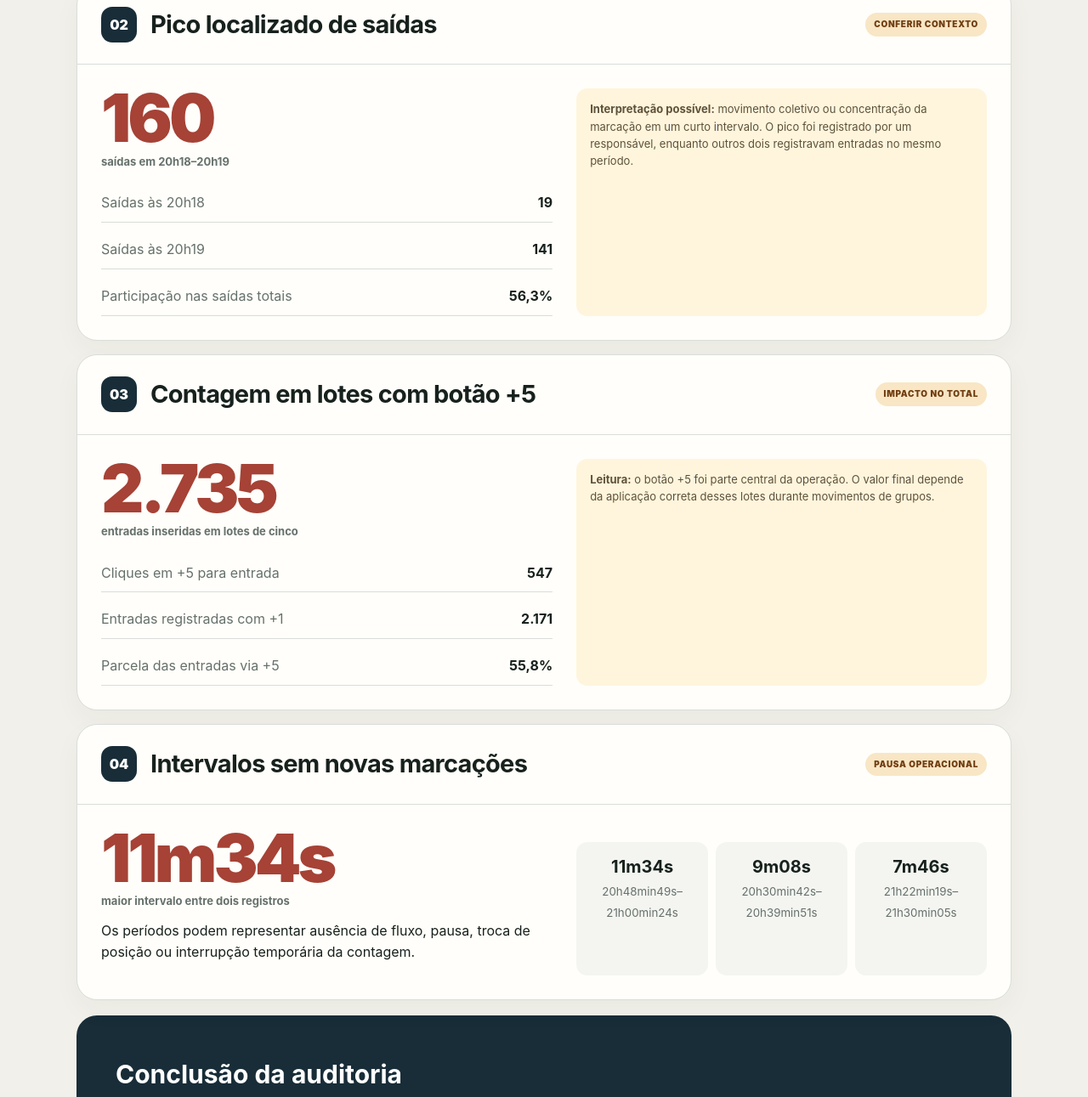
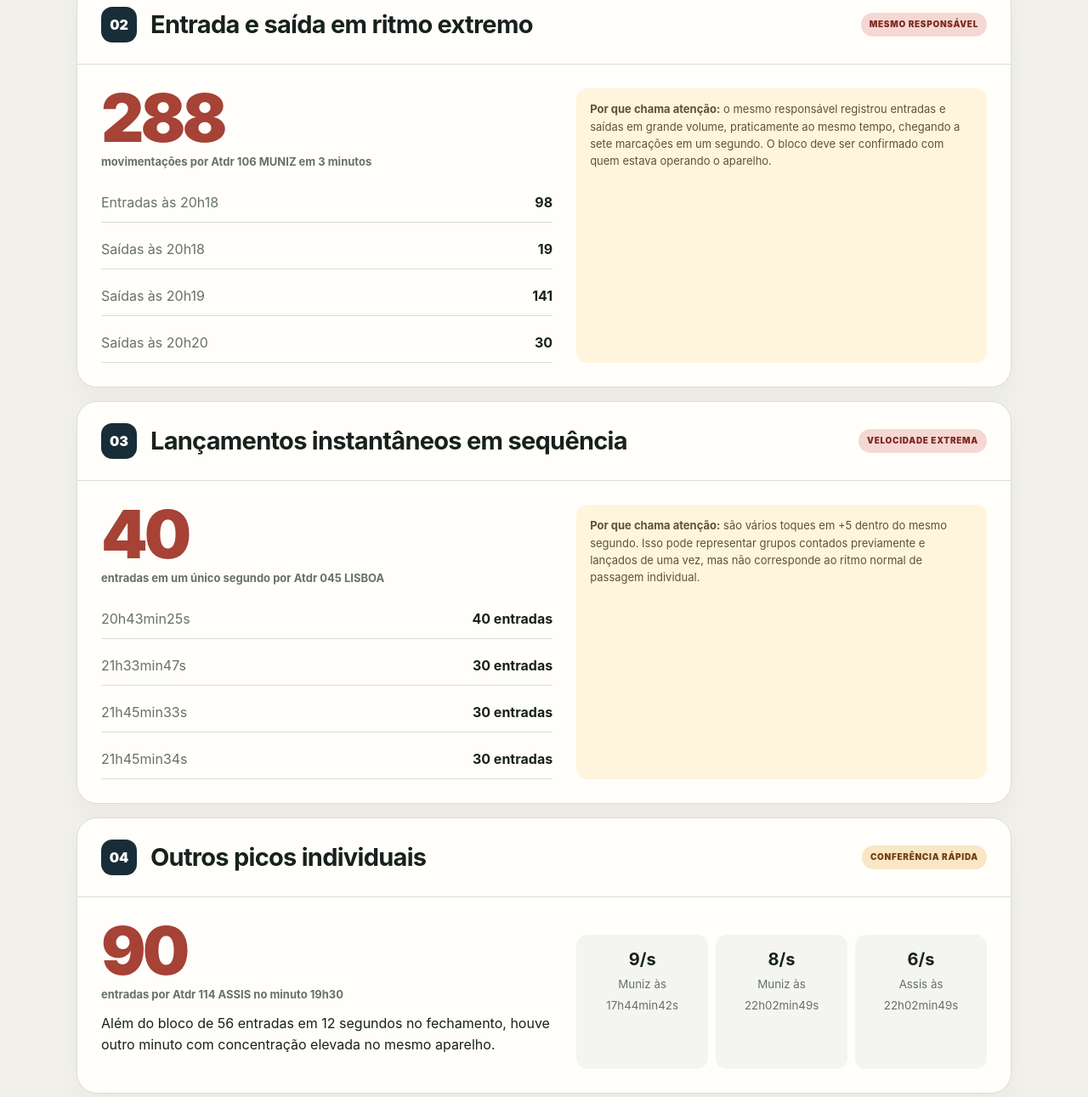
Before and after one commit to Dev-Lks/TG-contagem-de-p-blico, a website: page AUDITORIA_ANOMALIAS_FIEMG_2026-08-08.html in a window 1280 px wide. Shown: the part 1299-2590 px from the top of the page at 85% size. Drawn offline with Linux system fonts and the light colour scheme.

Commit message:
Focar auditoria nos registros suspeitos

```diff
--- a/AUDITORIA_ANOMALIAS_FIEMG_2026-08-08.html
+++ b/AUDITORIA_ANOMALIAS_FIEMG_2026-08-08.html
@@ -102,13 +102,13 @@
     <div class="toolbar"><button type="button" onclick="window.print()">Imprimir / salvar em PDF</button></div>
 
     <section class="summary" aria-label="Resumo da auditoria">
-      <article><span>Entradas totais</span><strong>4.903</strong><small>valor líquido</small></article>
-      <article><span>Janela crítica</span><strong>22h02</strong><small>maior concentração</small></article>
-      <article><span>Pico por segundo</span><strong>14</strong><small>marcações simultâneas</small></article>
-      <article><span>Uso do +5</span><strong>55,8%</strong><small>das entradas</small></article>
+      <article><span>Bloco no fechamento</span><strong>308</strong><small>entradas em 4 minutos</small></article>
+      <article><span>Muniz</span><strong>177</strong><small>entradas em 32 segundos</small></article>
+      <article><span>Assis</span><strong>56</strong><small>entradas em 12 segundos</small></article>
+      <article><span>Lisboa</span><strong>40</strong><small>entradas em 1 segundo</small></article>
     </section>
 
-    <aside class="intro"><p><strong>Leitura geral:</strong> a soma do arquivo está matematicamente consistente. A auditoria aponta concentração de registros no fechamento, um pico localizado de saídas, uso frequente de contagem em lotes e pausas operacionais.</p></aside>
+    <aside class="intro"><p><strong>Foco desta auditoria:</strong> somente lançamentos feitos pelos atiradores em velocidade ou combinação fora do padrão. Pausas, uso normal do +5 e variações naturais de fluxo foram retirados.</p></aside>
 
     <section class="anomalies">
       <article class="card">
@@ -141,46 +141,48 @@
       </article>
 
       <article class="card">
-        <div class="card-head"><span class="number">02</span><h2>Pico localizado de saídas</h2><span class="tag">conferir contexto</span></div>
+        <div class="card-head"><span class="number">02</span><h2>Entrada e saída em ritmo extremo</h2><span class="tag high">mesmo responsável</span></div>
         <div class="card-body">
           <div>
-            <p class="big-number">160<small>saídas em 20h18–20h19</small></p>
+            <p class="big-number">288<small>movimentações por Atdr 106 MUNIZ em 3 minutos</small></p>
             <div class="facts">
+              <div class="fact"><span>Entradas às 20h18</span><b>98</b></div>
               <div class="fact"><span>Saídas às 20h18</span><b>19</b></div>
               <div class="fact"><span>Saídas às 20h19</span><b>141</b></div>
-              <div class="fact"><span>Participação nas saídas totais</span><b>56,3%</b></div>
+              <div class="fact"><span>Saídas às 20h20</span><b>30</b></div>
             </div>
           </div>
-          <div class="callout"><strong>Interpretação possível:</strong> movimento coletivo ou concentração da marcação em um curto intervalo. O pico foi registrado por um responsável, enquanto outros dois registravam entradas no mesmo período.</div>
+          <div class="callout"><strong>Por que chama atenção:</strong> o mesmo responsável registrou entradas e saídas em grande volume, praticamente ao mesmo tempo, chegando a sete marcações em um segundo. O bloco deve ser confirmado com quem estava operando o aparelho.</div>
         </div>
       </article>
 
       <article class="card">
-        <div class="card-head"><span class="number">03</span><h2>Contagem em lotes com botão +5</h2><span class="tag">impacto no total</span></div>
+        <div class="card-head"><span class="number">03</span><h2>Lançamentos instantâneos em sequência</h2><span class="tag high">velocidade extrema</span></div>
         <div class="card-body">
           <div>
-            <p class="big-number">2.735<small>entradas inseridas em lotes de cinco</small></p>
+            <p class="big-number">40<small>entradas em um único segundo por Atdr 045 LISBOA</small></p>
             <div class="facts">
-              <div class="fact"><span>Cliques em +5 para entrada</span><b>547</b></div>
-              <div class="fact"><span>Entradas registradas com +1</span><b>2.171</b></div>
-              <div class="fact"><span>Parcela das entradas via +5</span><b>55,8%</b></div>
+              <div class="fact"><span>20h43min25s</span><b>40 entradas</b></div>
+              <div class="fact"><span>21h33min47s</span><b>30 entradas</b></div>
+              <div class="fact"><span>21h45min33s</span><b>30 entradas</b></div>
+              <div class="fact"><span>21h45min34s</span><b>30 entradas</b></div>
             </div>
           </div>
-          <div class="callout"><strong>Leitura:</strong> o botão +5 foi parte central da operação. O valor final depende da aplicação correta desses lotes durante movimentos de grupos.</div>
+          <div class="callout"><strong>Por que chama atenção:</strong> são vários toques em +5 dentro do mesmo segundo. Isso pode representar grupos contados previamente e lançados de uma vez, mas não corresponde ao ritmo normal de passagem individual.</div>
         </div>
       </article>
 
       <article class="card">
-        <div class="card-head"><span class="number">04</span><h2>Intervalos sem novas marcações</h2><span class="tag">pausa operacional</span></div>
+        <div class="card-head"><span class="number">04</span><h2>Outros picos individuais</h2><span class="tag">conferência rápida</span></div>
         <div class="card-body">
           <div>
-            <p class="big-number">11m34s<small>maior intervalo entre dois registros</small></p>
-            <p>Os períodos podem representar ausência de fluxo, pausa, troca de posição ou interrupção temporária da contagem.</p>
+            <p class="big-number">90<small>entradas por Atdr 114 ASSIS no minuto 19h30</small></p>
+            <p>Além do bloco de 56 entradas em 12 segundos no fechamento, houve outro minuto com concentração elevada no mesmo aparelho.</p>
           </div>
           <div class="gaps">
-            <div class="gap"><strong>11m34s</strong><small>20h48min49s–21h00min24s</small></div>
-            <div class="gap"><strong>9m08s</strong><small>20h30min42s–20h39min51s</small></div>
-            <div class="gap"><strong>7m46s</strong><small>21h22min19s–21h30min05s</small></div>
+            <div class="gap"><strong>9/s</strong><small>Muniz às 17h44min42s</small></div>
+            <div class="gap"><strong>8/s</strong><small>Muniz às 22h02min49s</small></div>
+            <div class="gap"><strong>6/s</strong><small>Assis às 22h02min49s</small></div>
           </div>
         </div>
       </article>
@@ -188,7 +190,7 @@
 
     <section class="conclusion">
       <h2>Conclusão da auditoria</h2>
-      <p>O total de 4.903 entradas está corretamente somado no arquivo. A principal ocorrência a conferir é o bloco de 308 entradas registrado no fechamento, especialmente as 289 entradas de 22h02–22h03. Confirmado que esse bloco representa uma contagem conjunta válida, o total consolidado permanece coerente.</p>
+      <p>Os registros mais duvidosos estão concentrados em poucos aparelhos e horários. O bloco principal é o fechamento, com 308 entradas em quatro minutos. Também merecem confirmação as 288 movimentações registradas por Muniz entre 20h18 e 20h20 e os lotes instantâneos de Lisboa. O restante da operação não foi incluído por apresentar comportamento compatível com a dinâmica informada.</p>
     </section>
 
     <footer>Fonte: contagem-evento(8).csv · Análise baseada nos horários informados pelos aparelhos e convertidos para Brasília.</footer>
```
